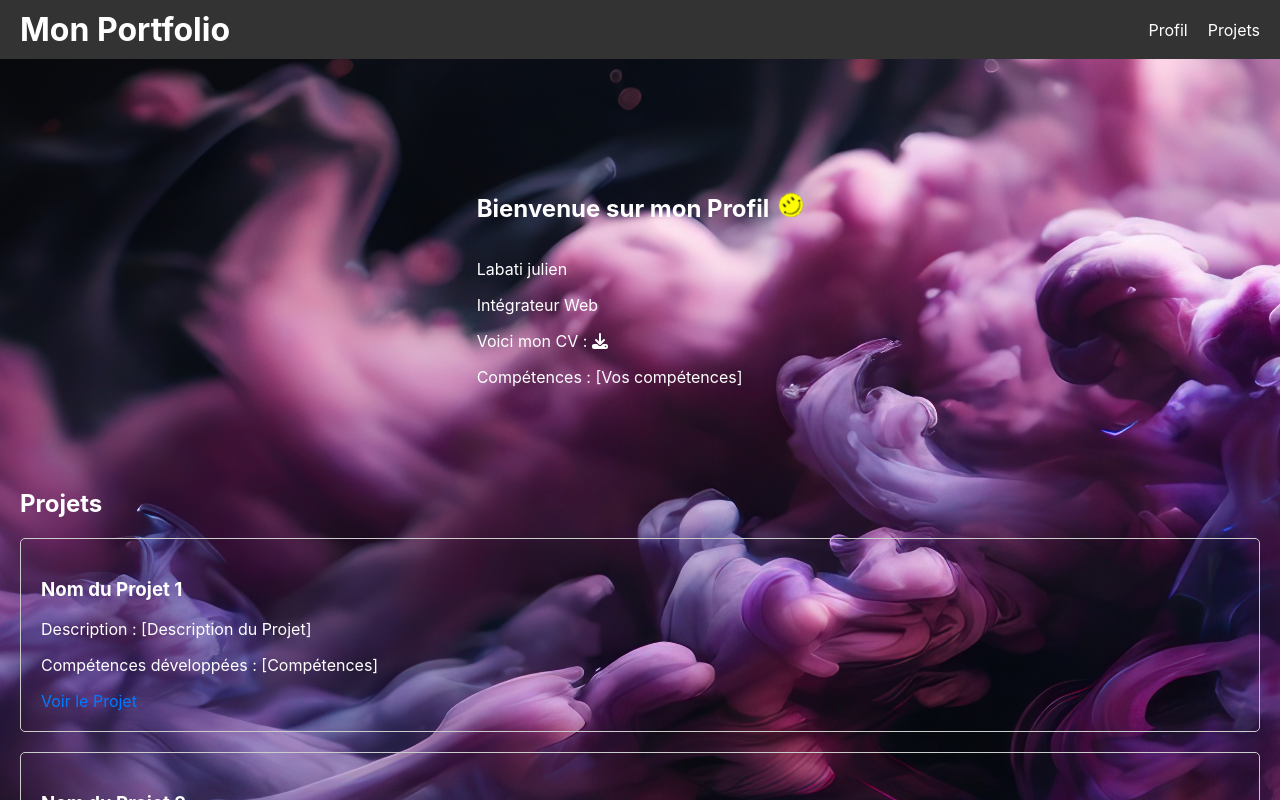
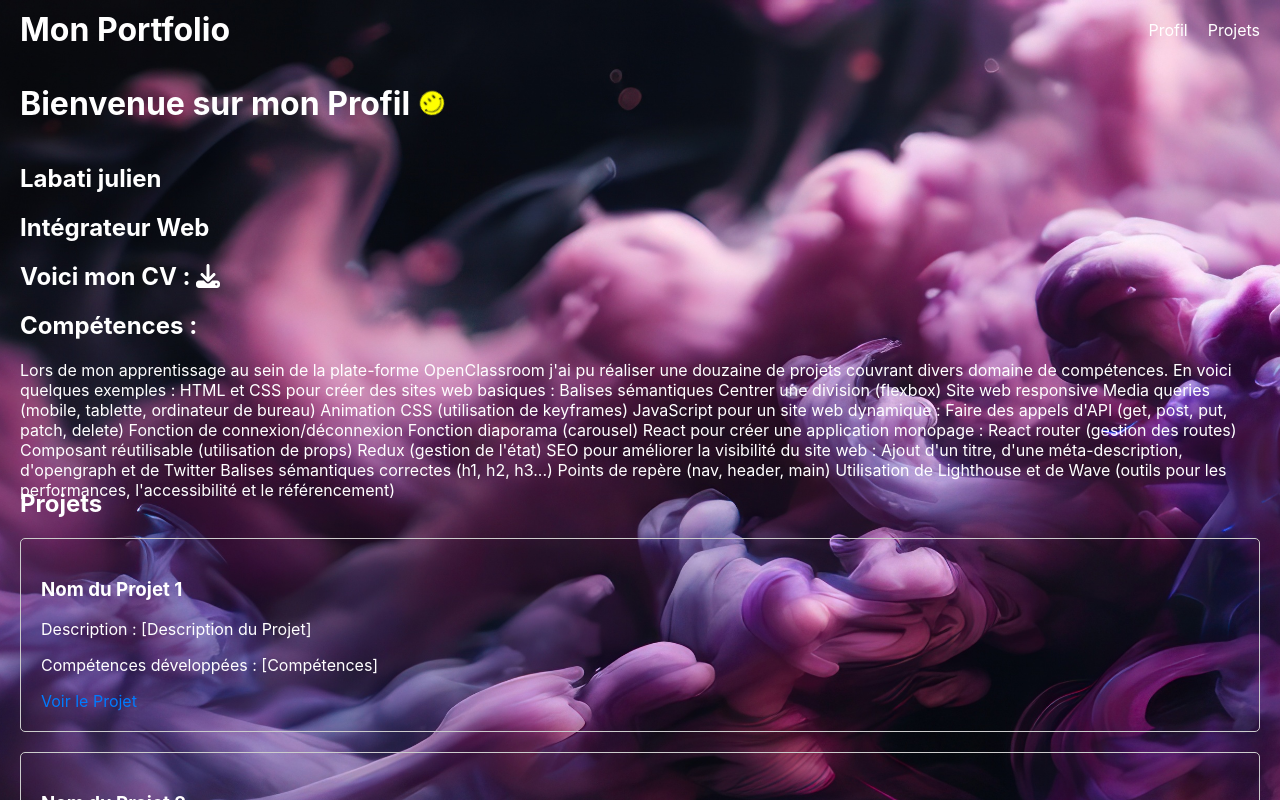
Before and after one commit to LabatiJulien/projet12, a React (Create React App) app in the folder portfolio/: page / in a window 1280 px wide. Shown: the top 800 px of the page. Built offline with nearby package versions, Linux system fonts and the light colour scheme.

Commit message:
Ajout contenu

```diff
--- a/portfolio/src/App.css
+++ b/portfolio/src/App.css
@@ -25,7 +25,6 @@ body, html {
 }
 
 header {
-  background-color: #333;
   color: #fff;
   padding: 10px 20px;
   display: flex;
@@ -83,7 +82,6 @@ main {
 }
 
 footer {
-  background-color: #333;
   color: #fff;
   padding: 10px 20px;
   text-align: center;
@@ -174,12 +172,25 @@ footer {
   cursor: pointer;
 }
 
+.progress-bar {
+  width: 100%;
+  margin-bottom: 10px;
+}
+
+.progress {
+  background-color: rgb(169, 61, 169);
+  color: white;
+  padding: 5px;
+  border-radius: 5px;
+}
+
 .projet {
   border: 1px solid #ccc;
   border-radius: 5px;
   padding: 20px;
   margin-bottom: 20px;
 }
+
 
 a {
   color: #007bff;
--- a/portfolio/src/components/Profil.js
+++ b/portfolio/src/components/Profil.js
@@ -8,12 +8,40 @@ const Profil = () => {
     return (
         <div id="profil" className="profil">
             <div className="content">
-                <h2 style={{ display: 'inline-block' }}>Bienvenue sur mon Profil</h2>
+                <h1 style={{ display: 'inline-block' }}>Bienvenue sur mon Profil</h1>
                 <img src={smileyImage} alt="Smiley" className="bounce-icon" />
-                <p>Labati julien  </p>
-                <p>Intégrateur Web</p>
-                <p>Voici mon CV : <a href={cvPDF} download><button className="button-download"><FontAwesomeIcon icon={faDownload} /></button></a></p>
-                <p>Compétences : [Vos compétences]</p>
+                <h2>Labati julien  </h2>
+                <h2>Intégrateur Web</h2>
+                <h2>Voici mon CV : <a href={cvPDF} download><button className="button-download"><FontAwesomeIcon icon={faDownload} /></button></a></h2>
+                <h2>Compétences : </h2>
+                <p> Lors de mon apprentissage au sein de la plate-forme OpenClassroom j'ai pu réaliser une douzaine de projets
+                    couvrant divers domaine de compétences. En voici quelques exemples :
+                    HTML et CSS pour créer des sites web basiques :
+
+    Balises sémantiques
+    Centrer une division (flexbox)
+    Site web responsive
+    Media queries (mobile, tablette, ordinateur de bureau)
+    Animation CSS (utilisation de keyframes)
+
+JavaScript pour un site web dynamique :
+
+    Faire des appels d'API (get, post, put, patch, delete)
+    Fonction de connexion/déconnexion
+    Fonction diaporama (carousel)
+
+React pour créer une application monopage :
+
+    React router (gestion des routes)
+    Composant réutilisable (utilisation de props)
+    Redux (gestion de l'état)
+    SEO pour améliorer la visibilité du site web :
+
+    Ajout d'un titre, d'une méta-description, d'opengraph et de Twitter
+    Balises sémantiques correctes (h1, h2, h3...)
+    Points de repère (nav, header, main)
+    Utilisation de Lighthouse et de Wave (outils pour les performances, l'accessibilité et le référencement)
+    </p>
             </div>
         </div>
     );
```
